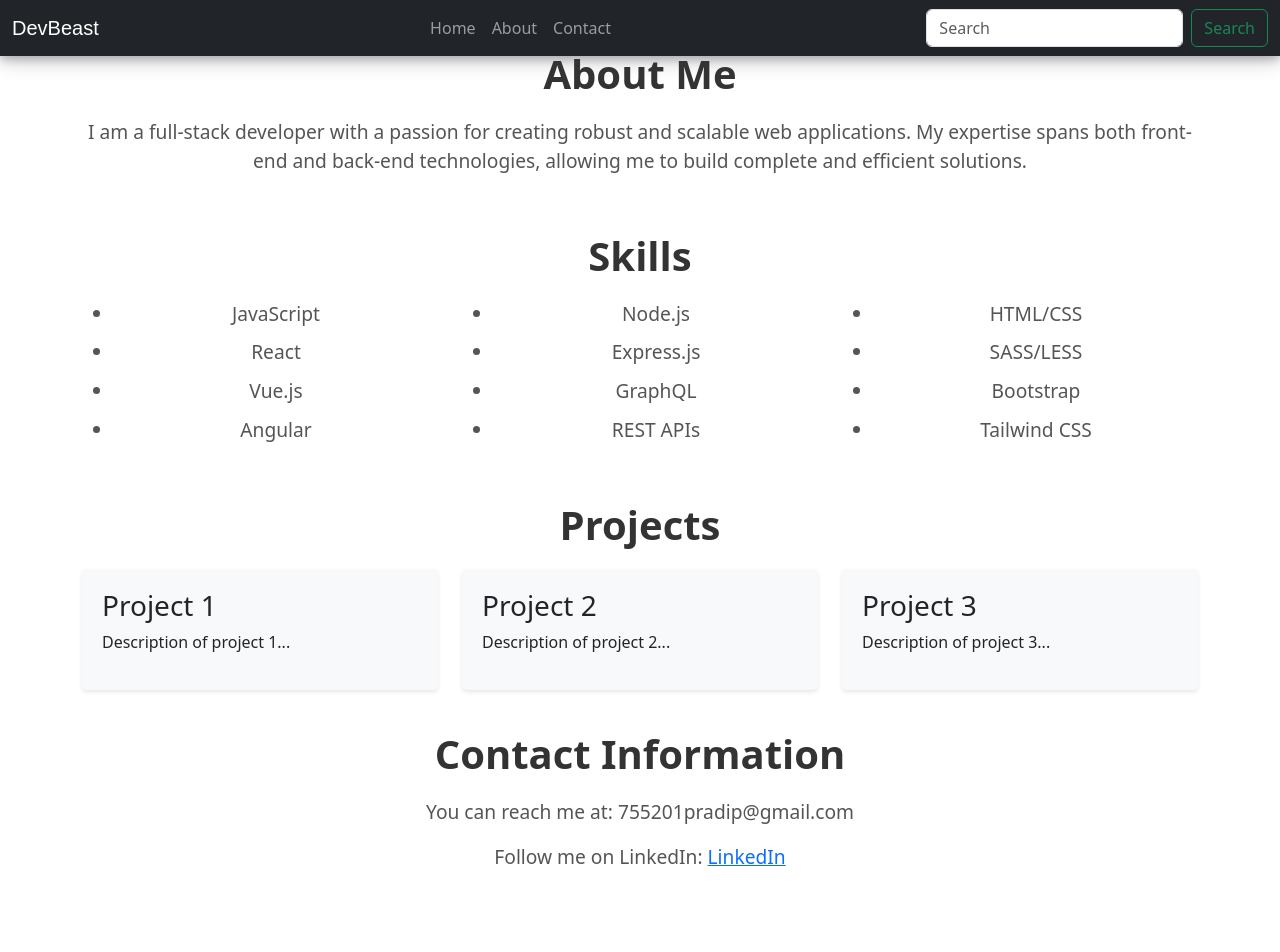
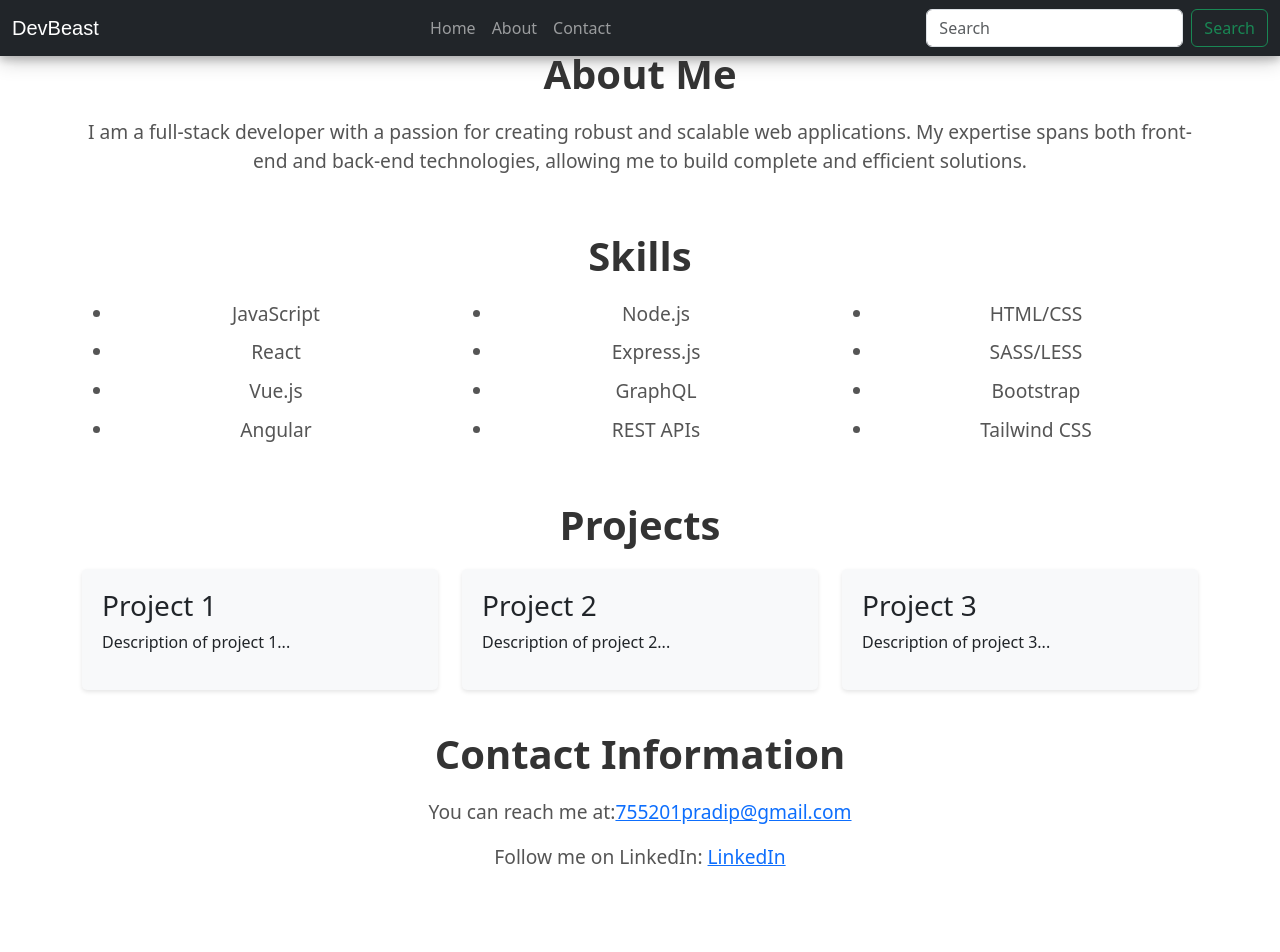
Before and after one commit to pradip1232/2.my-portfolio-using-reactjs, a React (Create React App) app: page /about in a window 1280 px wide. Shown: the top 952 px of the page. Built offline with nearby package versions, Linux system fonts and the light colour scheme.

Commit message:
make the build

```diff
--- a/src/Component/About.jsx
+++ b/src/Component/About.jsx
@@ -86,7 +86,8 @@ export default function About() {
             Contact Information
           </h2>
           <p className="section-content animate__animated animate__fadeInUp">
-            You can reach me at: <a>755201pradip@gmail.com</a>
+            You can reach me at:
+            <a href="mailto:755201pradip@gmail.com">755201pradip@gmail.com</a>
           </p>
           <p className="section-content animate__animated animate__fadeInUp">
             Follow me on LinkedIn:{" "}
```
